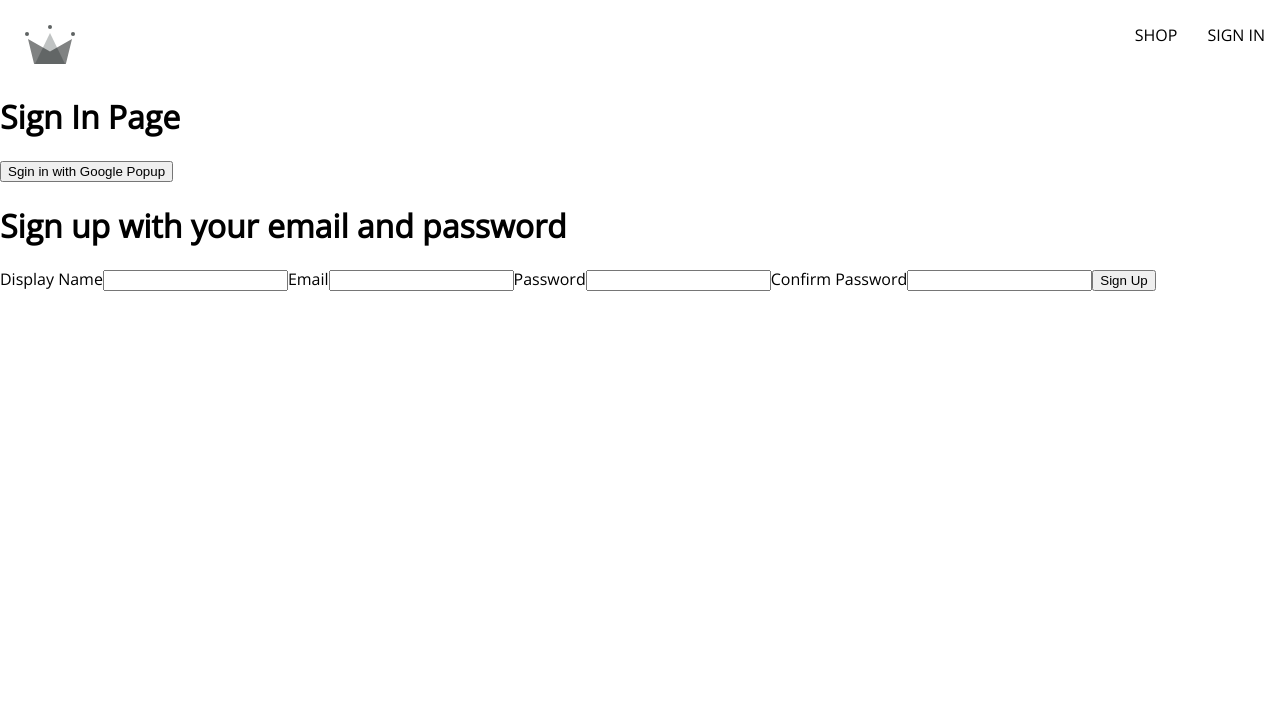
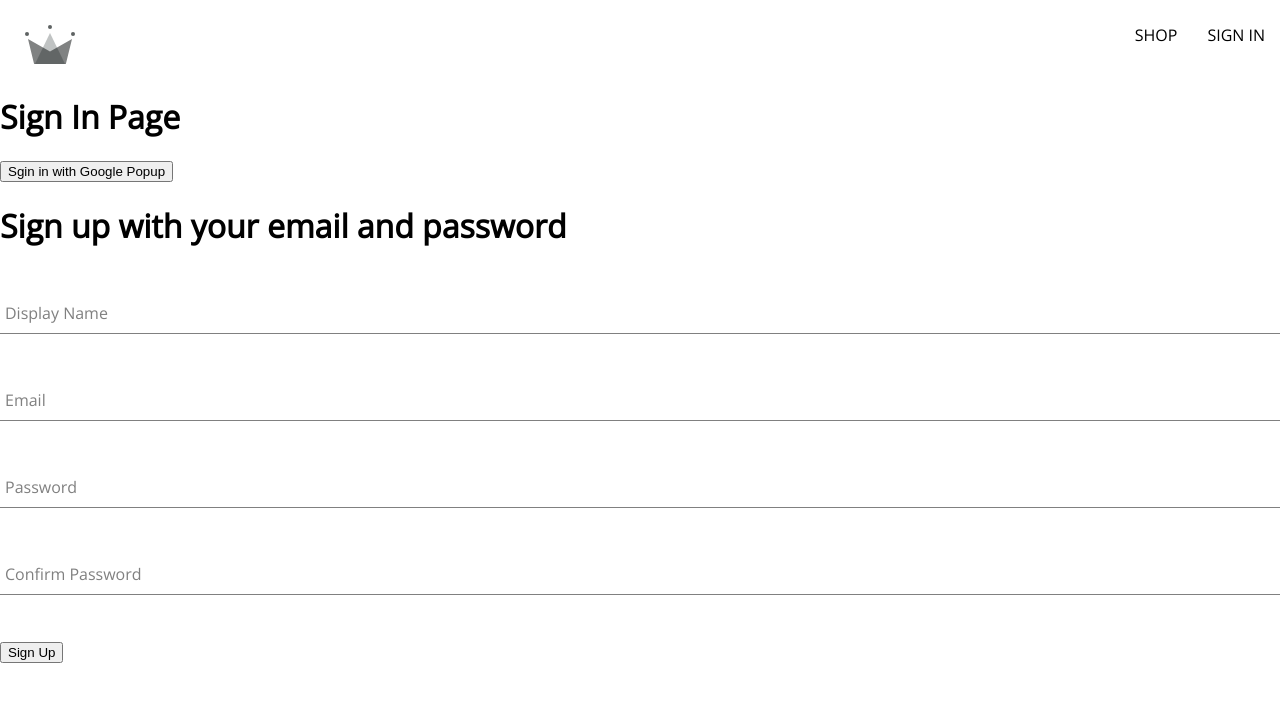
Before and after one commit to bogdancaliman/king-shop, a React (Create React App) app: page /sign-in in a window 1280 px wide. Shown: the top 702 px of the page. Built offline with nearby package versions, Linux system fonts and the light colour scheme; a web font is replaced by a local one.

Commit message:
Added Style to the Form labels

```diff
--- /dev/null
+++ b/src/components/form-input/form-input.component.jsx
@@ -0,0 +1,20 @@
+import "./form-input.styles.scss";
+
+const FormInput = ({ label, ...otherProps }) => {
+  return (
+    <div className="group">
+      <input className="form-input" {...otherProps} />
+      {label && (
+        <label
+          className={`${
+            otherProps.value.length ? "shrink" : ""
+          } form-input-label`}
+        >
+          {label}
+        </label>
+      )}
+    </div>
+  );
+};
+
+export default FormInput;
--- /dev/null
+++ b/src/components/form-input/form-input.styles.scss
@@ -0,0 +1,54 @@
+$sub-color: grey;
+$main-color: black;
+
+@mixin shrinkLabel {
+  top: -14px;
+  font-size: 12px;
+  color: $main-color;
+}
+
+.group {
+  position: relative;
+  margin: 45px 0;
+
+  .form-input {
+    background: none;
+    background-color: white;
+    color: $sub-color;
+    font-size: 18px;
+    padding: 10px 10px 10px 5px;
+    display: block;
+    width: 100%;
+    border: none;
+    border-radius: 0;
+    border-bottom: 1px solid $sub-color;
+    margin: 25px 0;
+
+    &:focus {
+      outline: none;
+    }
+
+    &:focus ~ .form-input-label {
+      @include shrinkLabel();
+    }
+  }
+
+  input[type='password'] {
+    letter-spacing: 0.3em;
+  }
+
+  .form-input-label {
+    color: $sub-color;
+    font-size: 16px;
+    font-weight: normal;
+    position: absolute;
+    pointer-events: none;
+    left: 5px;
+    top: 10px;
+    transition: 300ms ease all;
+
+    &.shrink {
+      @include shrinkLabel();
+    }
+  }
+}
--- a/src/components/sign-up-form/sign-up-form.component.jsx
+++ b/src/components/sign-up-form/sign-up-form.component.jsx
@@ -1,4 +1,6 @@
 import { useState } from "react";
+
+import FormInput from "../form-input/form-input.component";
 
 import {
   createAuthUserWithEmailAndPassword,
@@ -19,8 +21,8 @@
   console.log(formFields);
 
   const resetFormFields = () => {
-    setFormFields(defaultFormFields)
-  }
+    setFormFields(defaultFormFields);
+  };
 
   const handleSubmit = async (event) => {
     event.preventDefault();
@@ -55,8 +57,8 @@
     <div>
       <h1>Sign up with your email and password</h1>
       <form onSubmit={handleSubmit}>
-        <label>Display Name</label>
-        <input
+        <FormInput
+          label="Display Name"
           type="text"
           required
           onChange={handleChange}
@@ -64,8 +66,8 @@
           value={displayName}
         />
 
-        <label>Email</label>
-        <input
+        <FormInput
+          label="Email"
           type="email"
           required
           onChange={handleChange}
@@ -73,8 +75,8 @@
           value={email}
         />
 
-        <label>Password</label>
-        <input
+        <FormInput
+          label="Password"
           type="password"
           required
           onChange={handleChange}
@@ -82,8 +84,8 @@
           value={password}
         />
 
-        <label>Confirm Password</label>
-        <input
+        <FormInput
+          label="Confirm Password"
           type="password"
           required
           onChange={handleChange}
```
